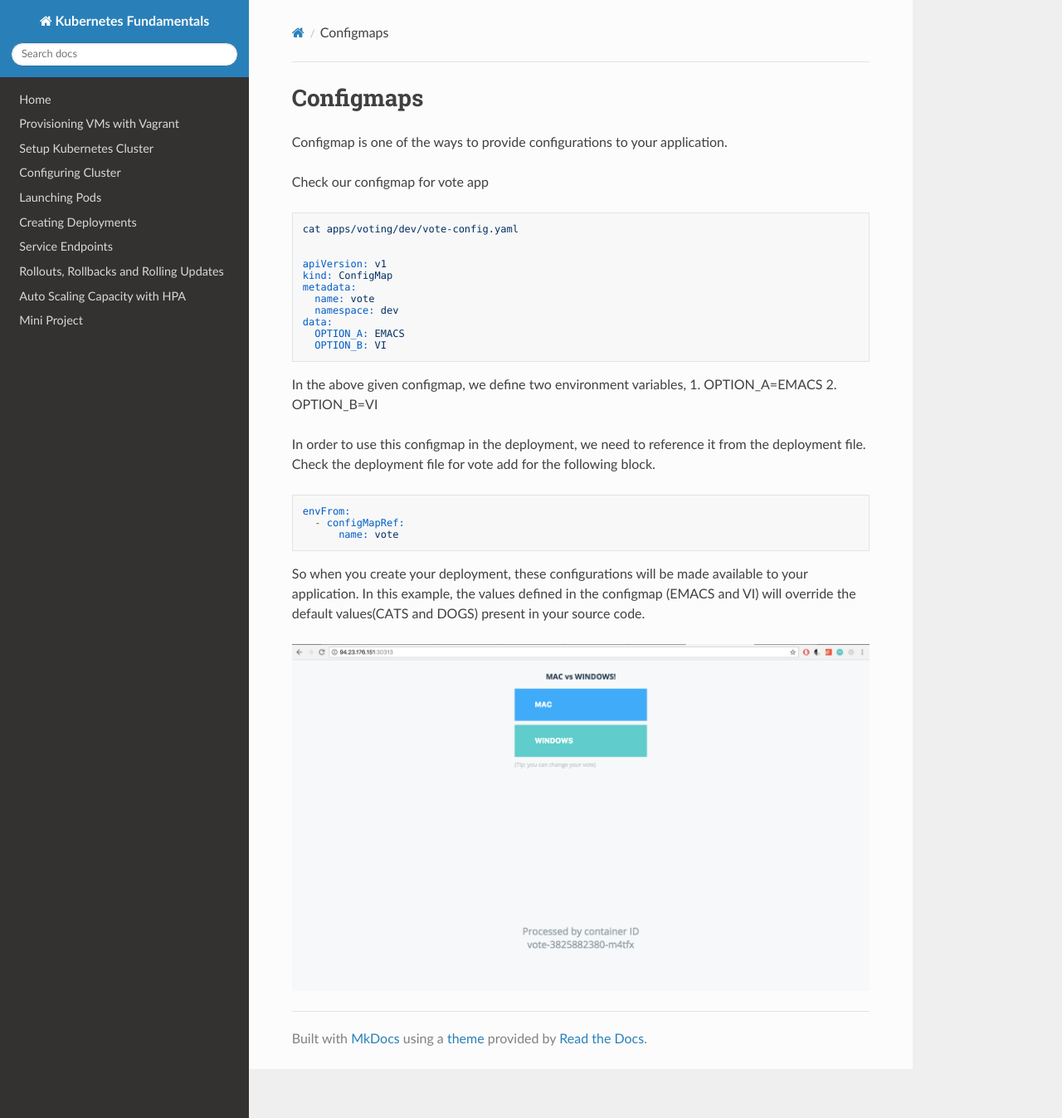
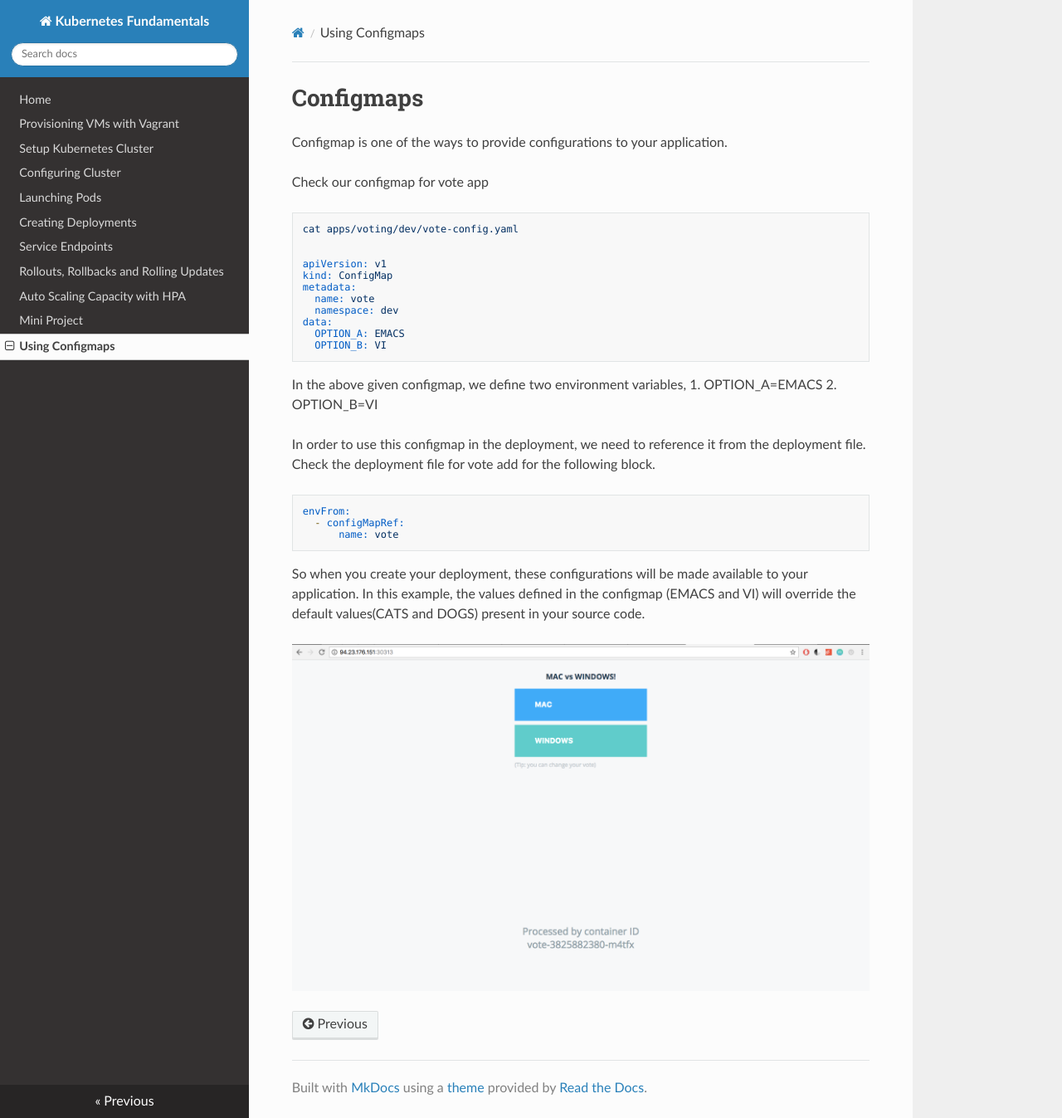
Before and after one commit to schoolofdevops/ultimate-kubernetes-bootcamp, an MkDocs documentation site: the page built from tutorials/8. Using Configmaps.md, in a window 1280 px wide and 1347 px high. Shown: the whole window at 83% size. Built offline with MkDocs 1.6.1, drawn with Linux system fonts in a browser that asks for light colours; nearby versions of some CDN libraries; old or Windows-style settings are respelled for this version of MkDocs.

Commit message:
added mkdocs entry

```diff
--- a/mkdocs.yml
+++ b/mkdocs.yml
@@ -10,5 +10,6 @@ pages:
   - Rollouts, Rollbacks and Rolling Updates: "5. Rolling Update with Deployment.md"
   - Auto Scaling Capacity with HPA : "6. Kubernetes Autoscaling.md"
   - Mini Project: "6. deploying_sample_app.md"
+  - Using Configmaps: "8. Using Configmaps.md"
 docs_dir: tutorials
 theme: readthedocs
```
Also changed, not shown: tutorials/8. Using Configmaps.md (renamed from tutorials/configmaps.md).
